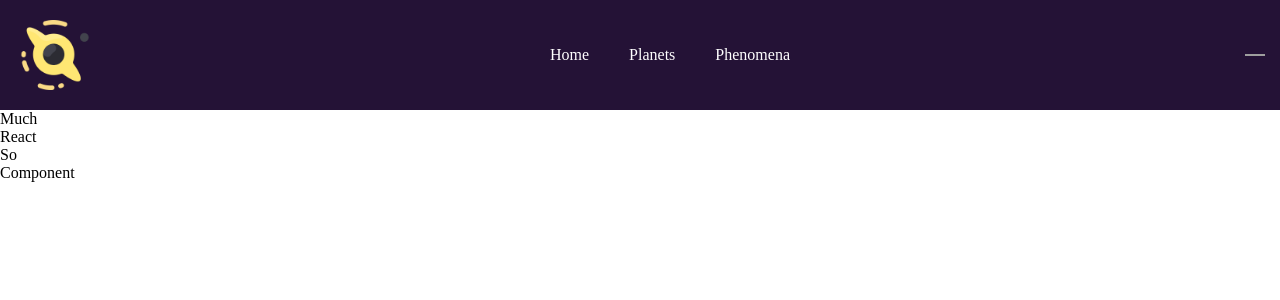
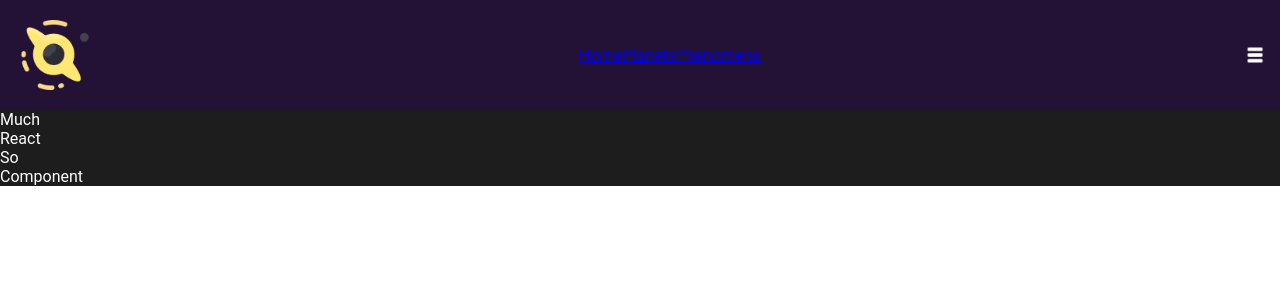
Before and after one commit to Meobot/space-site-project, a React (Vite) app: page / in a window 1280 px wide. Shown: the top 300 px of the page. Built offline with nearby package versions, Linux system fonts and the light colour scheme; grey boxes are pictures that could not be loaded.

Commit message:
added img to menu button

```diff
--- a/src/styles/App.css
+++ b/src/styles/App.css
@@ -0,0 +1,6 @@
+.App {
+	background-color: rgb(29, 29, 29);
+	color: #fff;
+	font-family: 'Roboto', sans-serif;
+
+}
--- a/src/styles/Navbar.css
+++ b/src/styles/Navbar.css
@@ -12,111 +12,22 @@
 	padding: 10px;
 }
 
-.navbar-menu {
-	display: flex;
-	flex-direction: column;
-	position: absolute;
-	top: 100%;
-	left: 0;
-	width: 100%;
-	background-color: rgb(36, 18, 54);
-	color: #fff;
-	padding: 10px;
-	transition: transform 0.3s ease-in-out;
-	transform: translateY(-100%);
-}
-
-.navbar-menu.is-open {
-	transform: translateY(0);
-}
-
-.navbar-item {
-	display: block;
-	padding: 10px;
-	text-align: center;
-	text-decoration: none;
-	color: #fff;
-}
-
-@media screen and (min-width: 768px) {
-	.navbar {
-		flex-direction: row;
-	}
-
-	.navbar-menu {
-		position: static;
-		transform: none;
-		width: auto;
-		background-color: transparent;
-		color: rgb(36, 18, 54);
-		padding: 0;
-		display: flex;
-		flex-direction: row;
-	}
-
-	.navbar-item {
-		padding: 10px;
-		margin: 0 10px;
-		color: #fff;
-		background-color: transparent;
-	}
-
-	.navbar-item:hover {
-		background-color: #fff;
-		color: rgb(36, 18, 54);
-	}
-}
-
 .navbar-toggle {
 	background-color: transparent;
 	border: none;
 	cursor: pointer;
-	display: block;
+	padding: 0;
+  }
+
+  .navbar-toggle:focus {
+	outline: none;
+  }
+
+  .navbar-toggle-icon {
 	width: 30px;
 	height: 30px;
-	position: relative;
-	z-index: 1;
-}
-
-.navbar-toggle-icon {
 	display: block;
-	position: absolute;
-	top: 50%;
-	left: 50%;
-	transform: translate(-50%, -50%);
-	width: 20px;
-	height: 2px;
-	background-color: #fff;
-	transition: transform 0.3s ease-in-out;
-}
-
-.navbar-toggle-icon::before,
-.navbar-toggle-icon::after {
-	content: "";
-	display: block;
-	position: absolute;
-	width: 20px;
-	height: 2px;
-	background-color: #fff;
-	transition: transform 0.3s ease-in-out;
-}
-
-.navbar-toggle-icon::before {
-	transform: translateY(-6px);
-}
-
-.navbar-toggle-icon::after {
-	transform: translateY(6px);
-}
-
-.navbar-toggle.is-open .navbar-toggle-icon {
-	transform: rotate(45deg);
-}
-
-.navbar-toggle.is-open .navbar-toggle-icon::before {
-	transform: translateY(0) rotate(45deg);
-}
-
-.navbar-toggle.is-open .navbar-toggle-icon::after {
-	transform: translateY(0) rotate(-45deg);
-}
+	border: none;
+	padding: 0;
+	background: none;
+  }
```
Also changed, not shown: public/images/menu-icon.png (added).
